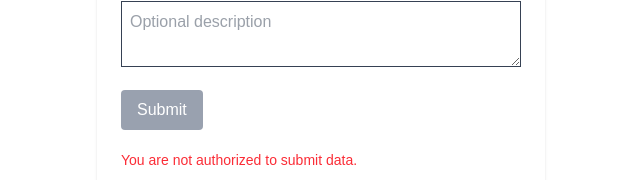
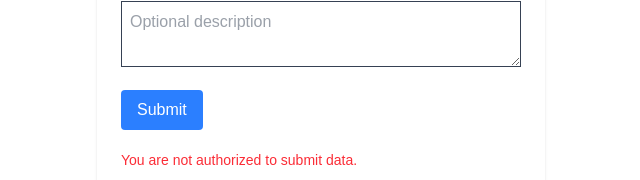
Before and after one commit to djikstra0501/financial-vercel, a Next.js app: page /form in a window 1280 px wide. Shown: the part 365-545 px from the top of the page, without its empty margins (319-959 px from the left). Built offline with nearby package versions, Linux system fonts and the light colour scheme; no server answers.

Commit message:
Rollback

```diff
--- a/src/app/form/page.tsx
+++ b/src/app/form/page.tsx
@@ -123,9 +123,10 @@
 
       <button
         type="submit"
-        className={`px-4 py-2 rounded text-white ${
-            isAllowed ? "bg-blue-500 hover:bg-blue-600" : "bg-gray-400 cursor-not-allowed"
-        }`}
+        className="px-4 py-2 rounded text-white bg-blue-500 hover:bg-blue-600"
+        // className={`px-4 py-2 rounded text-white ${
+        //     isAllowed ? "bg-blue-500 hover:bg-blue-600" : "bg-gray-400 cursor-not-allowed"
+        // }`}
       >
         Submit
       </button>
```
